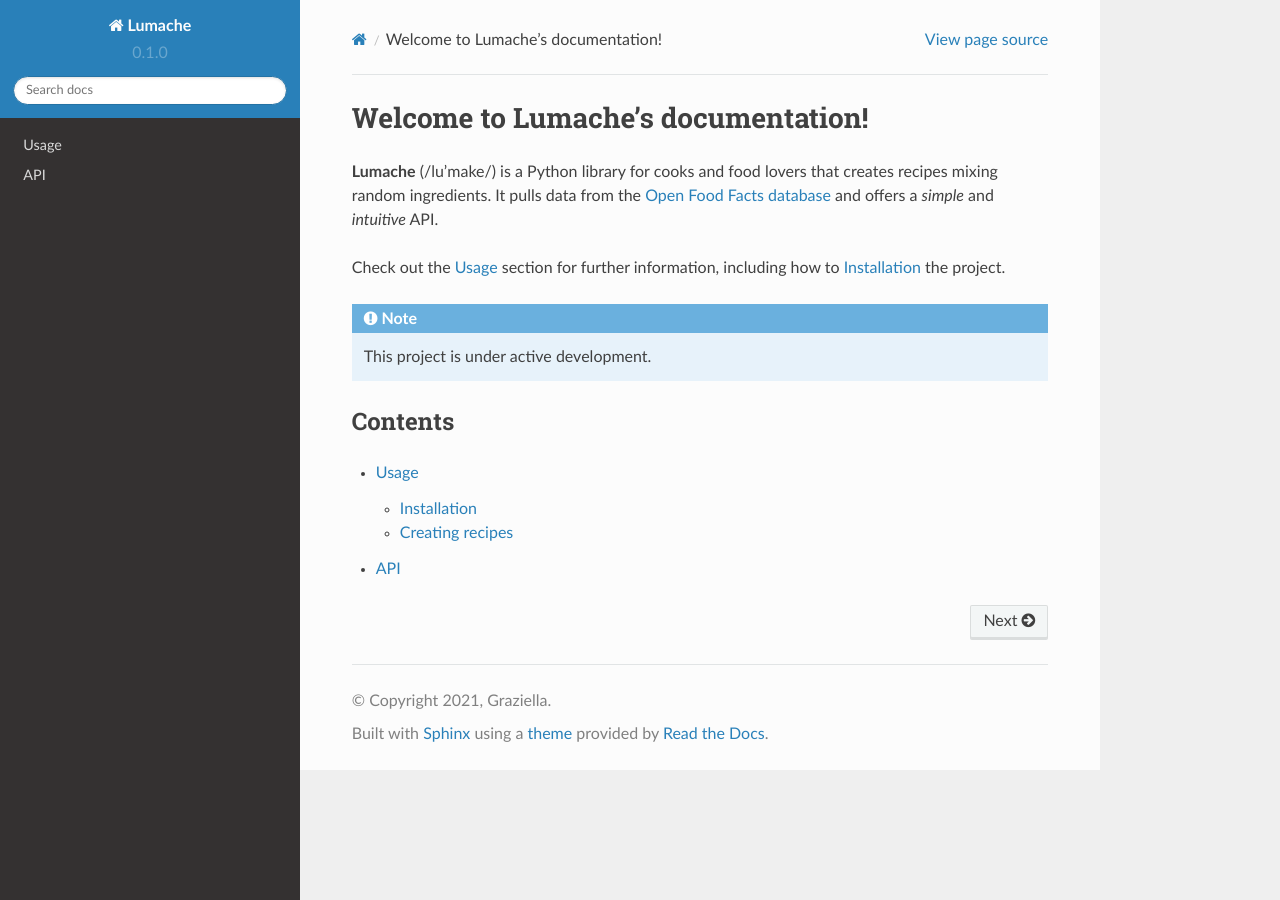
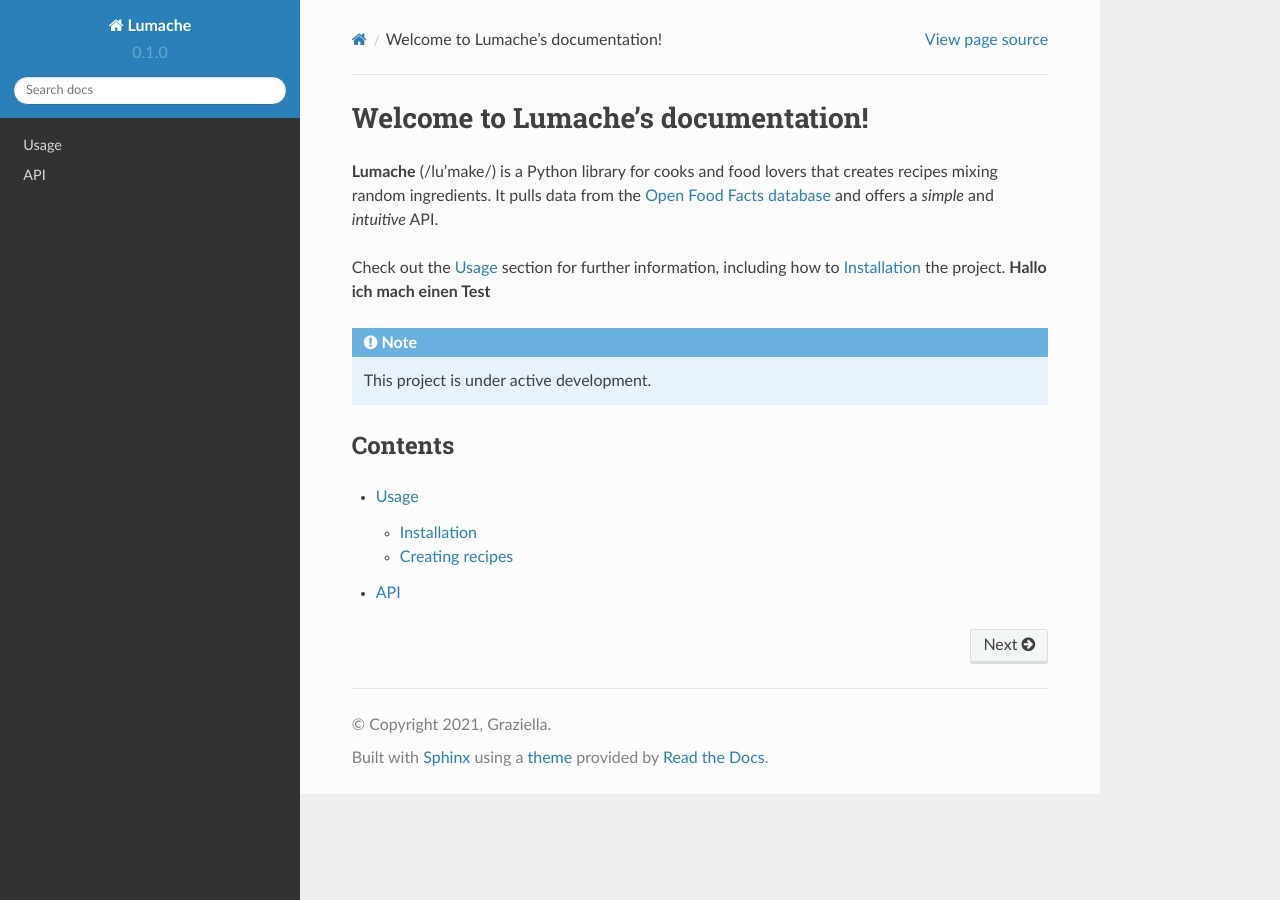
Before and after one commit to Kentimen/rtd-tutorial, a Sphinx documentation site: the page built from docs/source/index.rst, in a window 1280 px wide. Built offline with Sphinx 7.4.7 and the Read the Docs theme 2.0.0, drawn with Linux system fonts in a browser that asks for light colours.

Commit message:
Update index.rst

```diff
--- a/docs/source/index.rst
+++ b/docs/source/index.rst
@@ -8,6 +8,7 @@ and offers a *simple* and *intuitive* API.
 
 Check out the :doc:`usage` section for further information, including
 how to :ref:`installation` the project.
+**Hallo ich mach einen Test**
 
 .. note::
 
```
